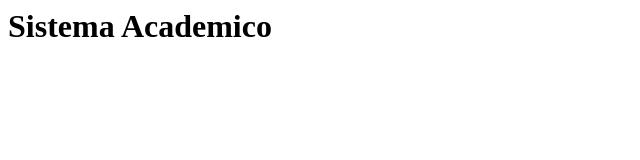
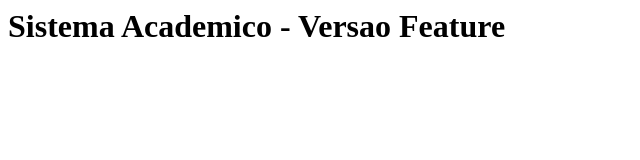
Before and after one commit to ThiagoMiyabe/atividade-gerencia-configuracao, a plain HTML site: page index.html in a window 1280 px wide. Shown: the whole page, without its empty margins (0-640 px from the left). Drawn offline with Linux system fonts and the light colour scheme.

Commit message:
update: alteracao na feature branch

```diff
--- a/index.html
+++ b/index.html
@@ -1 +1 @@
-<h1>Sistema Academico</h1>
+<h1>Sistema Academico - Versao Feature</h1>
```
